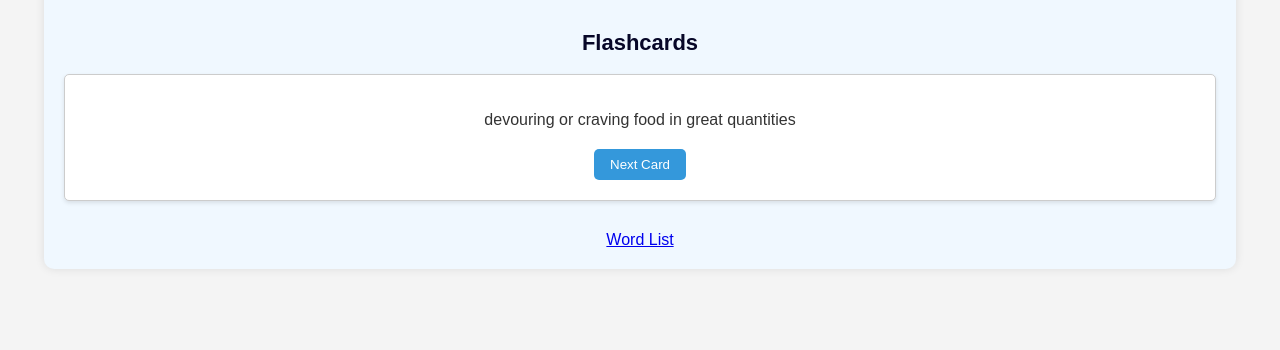
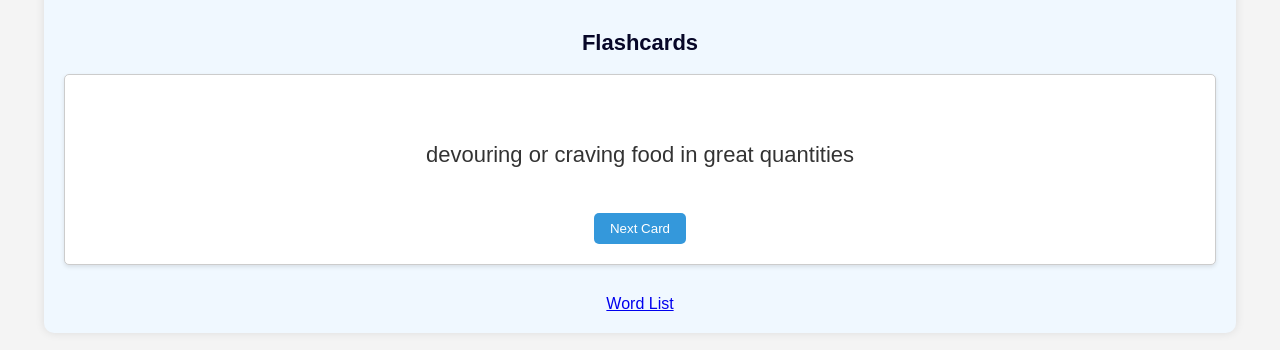
Before and after one commit to kiranhrb/learn-vocab, a plain HTML site: page index.html in a window 1280 px wide. Both pictures are taken after a click on the button "Show Answer". Shown: the part 64-414 px from the top of the page. Drawn offline with Linux system fonts and the light colour scheme.

Commit message:
delete a word and make style changes

```diff
--- a/script.js
+++ b/script.js
@@ -6,7 +6,6 @@ const words = {
   ' Modest '	:	' unassuming or moderate',
   ' Morose '	:	' sullen',
   ' Munificent '	:	' unexpectedly generous',
-  ' Muse '	:	' daughter of Zeus',
   ' Nadir '	:	' lowest point',
   ' Nonplussed '	:	' totally perplexed!',
   ' Obdurate '	:	' stubbornly refusing to change one’s opinion',
--- a/styles.css
+++ b/styles.css
@@ -119,6 +119,10 @@
     margin-left: 4px; /* Adjust space between : and value */
     font-size: 19px;
  }
+ #definition {
+    font-size: 22px;
+    padding: 25px;
+ }
  .separator {
     font-weight: bold;
  }
```
